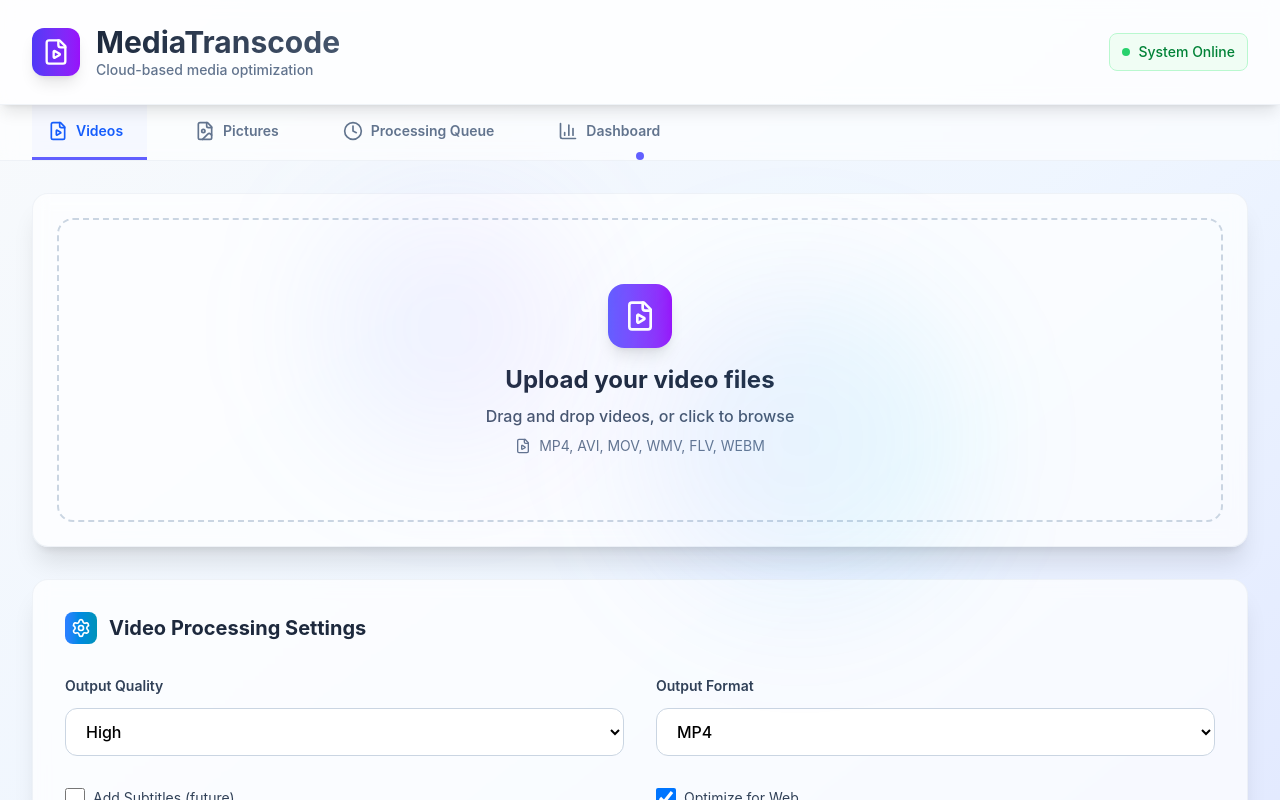
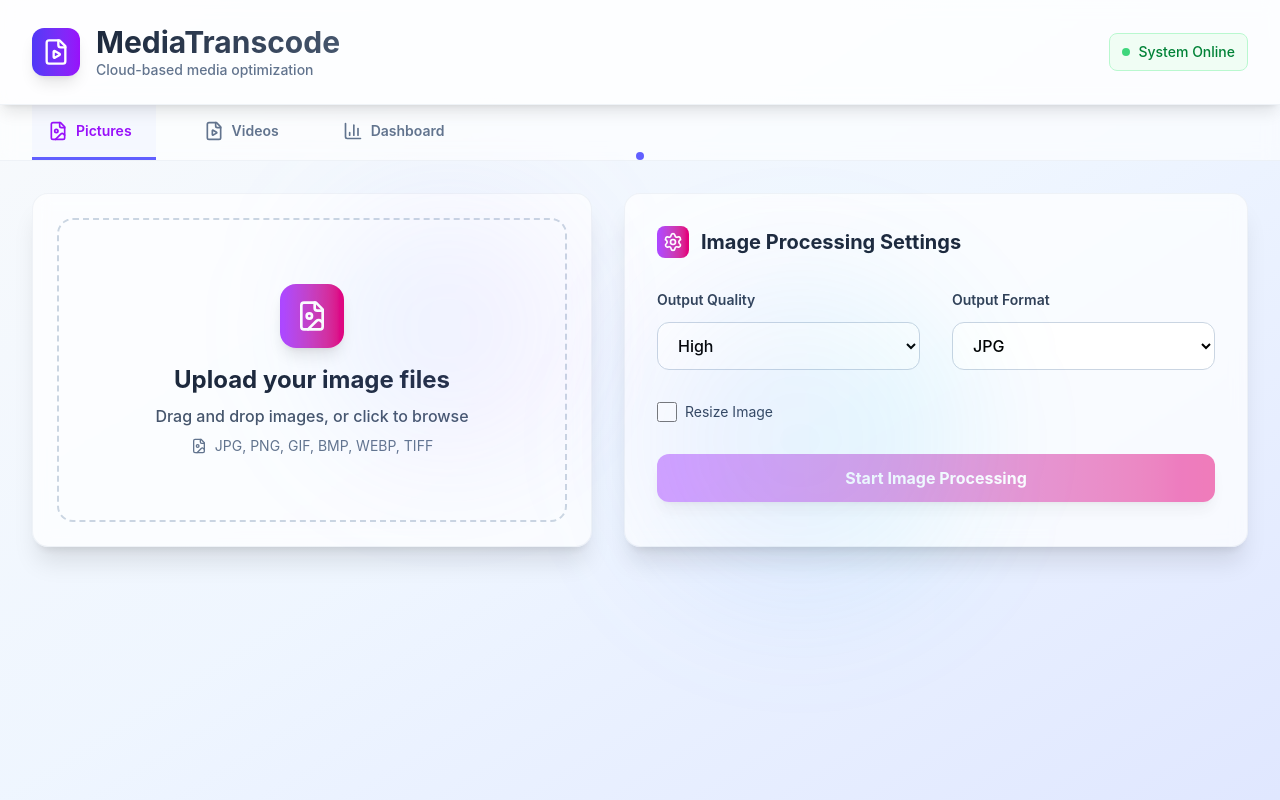
Before and after one commit to Spriet0234/CloudTranscode, a React (Vite) app in the folder frontend/: page / in a window 1280 px wide. Shown: the top 800 px of the page. Built offline with nearby package versions, Linux system fonts and the light colour scheme.

Commit message:
Removed processing queue page, changed defaultpage

```diff
--- a/frontend/src/App.tsx
+++ b/frontend/src/App.tsx
@@ -1,5 +1,5 @@
-import { useState } from 'react'
-import { Clock, FileVideo, FileImage, BarChart3 } from 'lucide-react'
+import { useState, useEffect } from 'react'
+import { FileVideo, FileImage, BarChart3 } from 'lucide-react'
 import VideoUpload from './components/VideoUpload'
 import PictureUploader from './components/PictureUploader'
 import ProcessingQueue from './components/ProcessingQueue'
@@ -7,7 +7,17 @@ import Dashboard from './components/Dashboard'
 import './App.css'
 
 function App() {
-  const [activeTab, setActiveTab] = useState<'videos' | 'pictures' | 'queue' | 'dashboard'>('videos')
+  // On mount, check localStorage for last tab, else default to 'pictures'
+  const getInitialTab = () => {
+    const savedTab = localStorage.getItem('activeTab')
+    return savedTab === 'videos' || savedTab === 'pictures' || savedTab === 'queue' || savedTab === 'dashboard' ? savedTab : 'pictures'
+  }
+  const [activeTab, setActiveTab] = useState<'videos' | 'pictures' | 'queue' | 'dashboard'>(getInitialTab())
+
+  // Save to localStorage whenever activeTab changes
+  useEffect(() => {
+    localStorage.setItem('activeTab', activeTab)
+  }, [activeTab])
 
   return (
     <div className="min-h-screen bg-gradient-to-br from-slate-50 via-blue-50 to-indigo-100">
@@ -40,10 +50,11 @@ function App() {
       <nav className="bg-white/60 backdrop-blur-sm border-b border-slate-200/50 sticky top-[88px] z-40">
         <div className="max-w-7xl mx-auto px-4 sm:px-6 lg:px-8">
           <div className="flex space-x-8">
-            {[
+            {[{ id: 'pictures', label: 'Pictures', icon: FileImage, color: 'text-purple-600' },
+
               { id: 'videos', label: 'Videos', icon: FileVideo, color: 'text-blue-600' },
-              { id: 'pictures', label: 'Pictures', icon: FileImage, color: 'text-purple-600' },
-              { id: 'queue', label: 'Processing Queue', icon: Clock, color: 'text-amber-600' },
+
+              // { id: 'queue', label: 'Processing Queue', icon: Clock, color: 'text-amber-600' },
               { id: 'dashboard', label: 'Dashboard', icon: BarChart3, color: 'text-emerald-600' },
             ].map(({ id, label, icon: Icon, color }) => (
               <button
@@ -69,8 +80,9 @@ function App() {
       {/* Main Content */}
       <main className="max-w-7xl mx-auto px-4 sm:px-6 lg:px-8 py-8">
         <div className="animate-fadeIn">
+
+          {activeTab === 'pictures' && <PictureUploader />}
           {activeTab === 'videos' && <VideoUpload />}
-          {activeTab === 'pictures' && <PictureUploader />}
           {activeTab === 'queue' && <ProcessingQueue />}
           {activeTab === 'dashboard' && <Dashboard />}
         </div>
```
